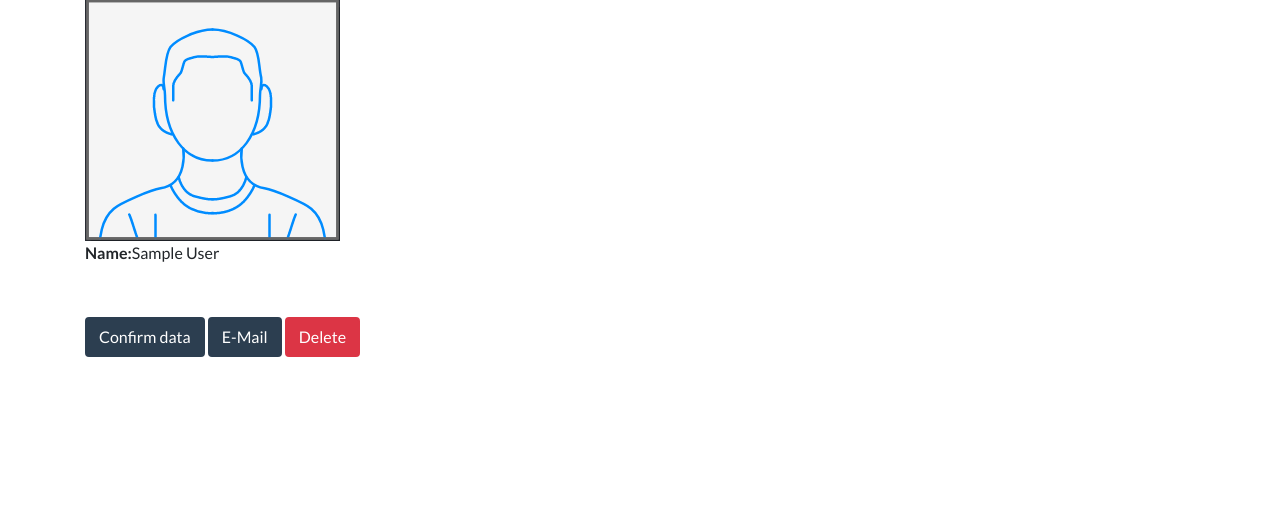
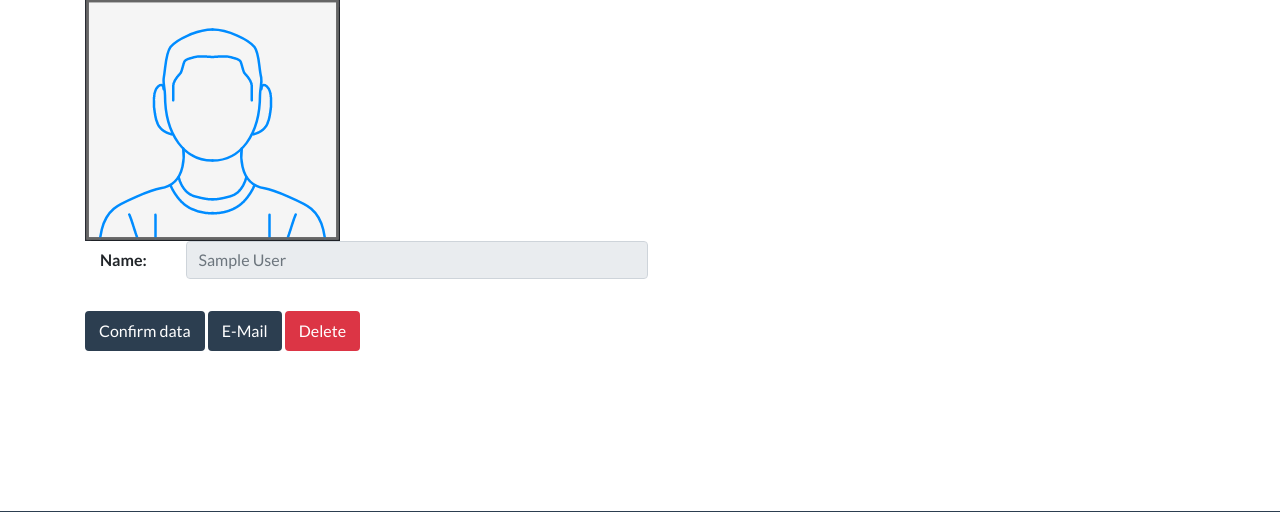
Before and after one commit to fga-eps-mds/2018.1-Dr-Down, a Django app: a page that uses drdown/templates/base.html in a window 1280 px wide. Shown: the part 207-719 px from the top of the page. Run offline with Django 3.2, Linux system fonts and the light colour scheme; the visitor is signed in with stand-in values (Sample User, id 1); data comes from the database, SQL or seed files in the repository; parts of the project's set-up code (start-up, migrations or seed data) failed here and were passed over; some libraries are stand-ins or nearby versions.

Commit message:
Editing profile page
Adding 'input' in user datas

Co-authored-by: Daniel Maike <danmke@hotmail.com>

```diff
--- a/drdown/templates/base.html
+++ b/drdown/templates/base.html
@@ -75,7 +75,6 @@
                 </div>
               </li>
 -->
-
               <div class="btn-group">
                 <a class="nav-link px-0 px-lg-3" href= "{% url 'users:detail' user.username %}"><button type="button" class="btn btn-secondary text-uppercase"><strong>{{user.username}}</strong></button></strong></a>
 
@@ -91,7 +90,6 @@
                   <a class="dropdown-item text-danger" href="{% url 'account_logout' %}"">{% trans "Log out" %}</a>
                 </div>
               </div>
-
 
             {% else %}
               <li class="nav-item mx-0 mx-lg-1">
--- a/drdown/templates/users/user_detail.html
+++ b/drdown/templates/users/user_detail.html
@@ -9,28 +9,52 @@
 
   <div class="row">
     <div class="col-sm-12">
-
       <h2>{{ object.username }}</h2>
       {% if object.photo %}
-      <img src="{{ object.photo.url }}" width="300px">
+      <img src="{{ object.photo.url }}" width="300px" class="float-left mr-1">
         {% else %}
       <img src='../../static/images/user.png'>
+      {% endif %}
 
+      <form>
+        {% if object.name %}
+        <div class="form-group row mb-1">
+          <label for="inputName" class=" col-form-label float-left mr-2 col-1"><strong>{% trans 'Name: '%}<strong></label>
+          <div>
+            <input class="form-control col-sm-5" id="inputName" placeholder="{{ object.name }}" disabled>
+          </div>
+        </div>
         {% endif %}
-      {% if object.name %}
-        <p><strong><label>{% trans 'Name: '%}</label></strong>{{ object.name }}</p>
-      {% endif %}
+
         {% if object.gender %}
-        <p><strong><label>{% trans 'Gender: '%}</label></strong>{{ object.gender }}</p>
+        <div class="form-group row mb-1">
+          <label for="inputGender" class=" col-form-label float-left mr-2 col-1"><strong>{% trans 'Gender: '%}<strong></label>
+          <div>
+            <input class="form-control col-sm-5" id="inputGender" placeholder="{{ object.gender }}" disabled>
+          </div>
+        </div>
         {% endif %}
 
         {% if object.telephone %}
-        <p><strong><label>{% trans 'Telephone: '%}</label></strong>{{ object.telephone }}</p>
+        <div class="form-group row mb-1">
+          <label for="inputTelephone" class=" col-form-label float-left mr-2 col-1"><strong>{% trans 'Telephone: '%}<strong></label>
+          <div>
+            <input class="form-control col-sm-5" id="inputTelephone" placeholder="{{ object.telephone }}" disabled>
+          </div>
+        </div>
         {% endif %}
 
         {% if object.birthday %}
-        <p><strong><label>{% trans 'Birthday: '%}</label></strong>{{ object.birthday }}</p>
+        <div class="form-group row mb-1">
+          <label for="inputBirthday" class=" col-form-label float-left mr-2 col-1"><strong>{% trans 'Birthday: '%}<strong></label>
+          <div>
+            <input class="form-control col-sm-5" id="inputBirthday" placeholder="{{ object.birthday }}" disabled>
+          </div>
+        </div>
         {% endif %}
+
+
+      </form>
     </div>
   </div>
 
@@ -81,17 +105,16 @@
       {% endif %}
     </div>
   </div>
+
 {% if object == request.user %}
 <!-- Action buttons -->
 <div class="row">
-
   <div class="col-sm-12">
     <a class="btn btn-secondary" href="{% url 'users:update' %}" role="button">Confirm data</a>
     <a class="btn btn-secondary" href="{% url 'account_email' %}" role="button">E-Mail</a>
     <a class=" btn btn-danger" href="{% url 'users:delete' %}" role="button">Delete</a>
     <!-- Your Stuff: Custom user template urls -->
   </div>
-
 </div>
 <!-- End Action buttons -->
 {% endif %}
--- a/drdown/users/models/model_user.py
+++ b/drdown/users/models/model_user.py
@@ -30,8 +30,8 @@ class User(AbstractUser):
     gender = models.CharField(
         _('Gender'),
         choices=(
-            ("M", "Male"),
-            ("F", "Female"),
+            ("Male", "Male"),
+            ("Female", "Female"),
         ),
         blank=False,
         max_length=6,
```
Lines whose indentation alone changed are shown as unchanged.
